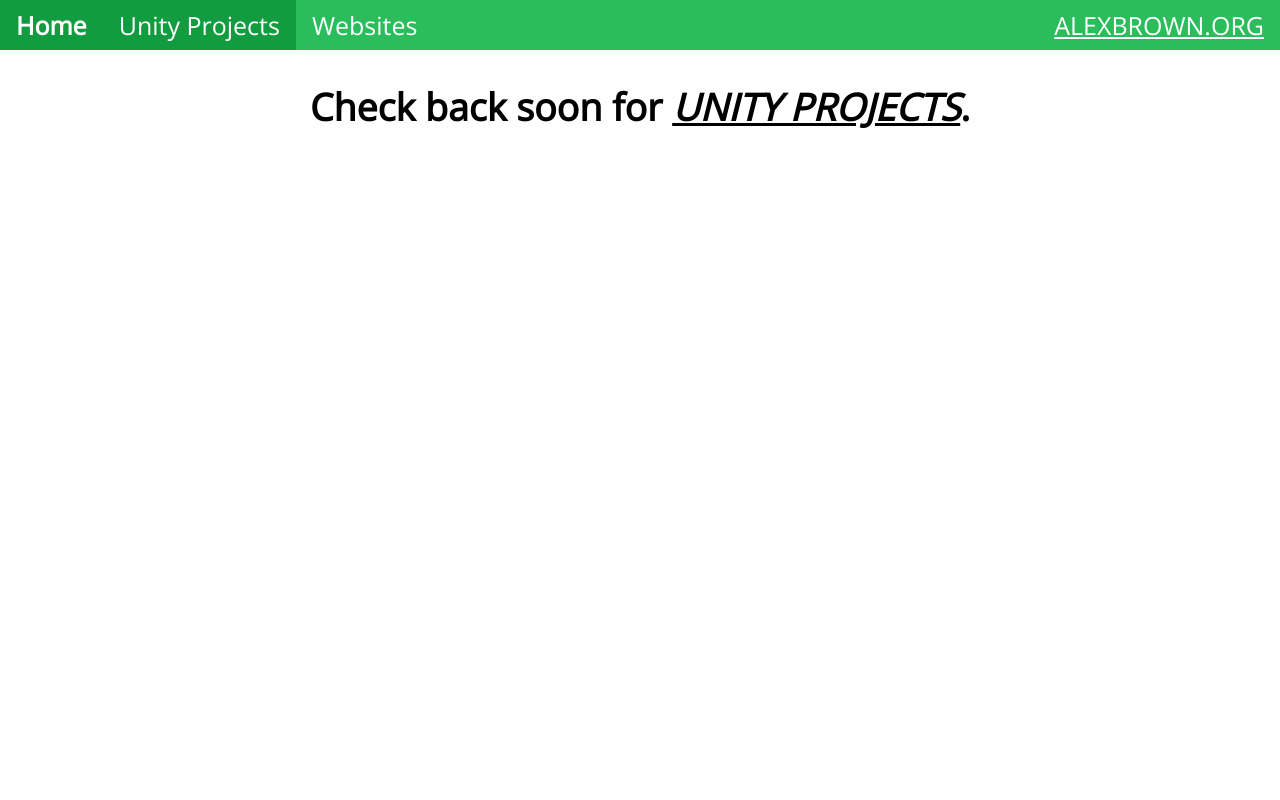
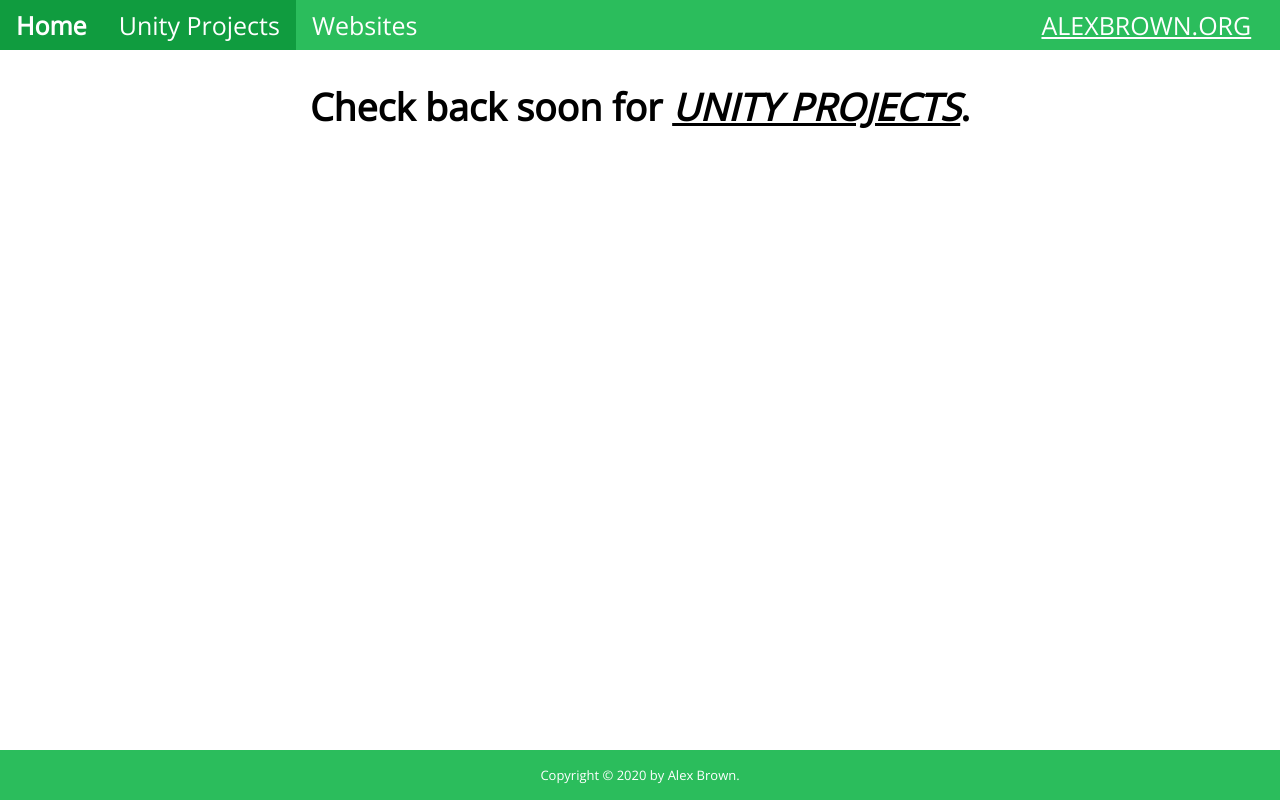
Before and after one commit to Bitmona/Bitmona.github.io, a plain HTML site: page unity.html in a window 1280 px wide. Drawn offline with nearby package versions, Linux system fonts and the light colour scheme.

Commit message:
Footer fix; final;

```diff
--- a/unity.html
+++ b/unity.html
@@ -12,8 +12,15 @@
 <style>
   @import url('https://fonts.googleapis.com/css2?family=Open+Sans&display=swap');
 
-   body {
+  html, body {
      margin: 0;
+     padding:0;
+     height: 100%;
+     overflow-x: hidden;
+   }
+   #container {
+     position: relative;
+     min-height: 100%;
    }
    html {
        font-size: 25px;
@@ -56,26 +63,42 @@ margin: 0;
 
 float: none;
 }
+section {
 
+   padding-bottom:60px;
+}
+
+footer {
+     position: absolute;
+
+      bottom:0;
+      width: 100%;
+      height: 50px;
+      background: #2bbd5c;
+      text-align: center;
+    line-height: 50px;
+      color: white;
+  font-size: small;
+    }
 
 </style>
 </head>
     <body>
-
+  <div id="container">
     <ul class="te" id="tes">
         <li class="ch" onclick="home()" style="float: left;"><a  class="as" id="home">Home</a></li>
         <li class="ch"  onclick="unity()" style="float: left; background-color: #109c3f;"><a class="as" id="unity">Unity Projects</a></li>
         <li class="ch"  onclick="web()" style="float: left;"><a class="as" id="web">Websites</a></li>
-        <li class="cha" id="cha" style="float: right;"><a href="https://alexbrown.org">ALEXBROWN.ORG</a></li>
+        <li class="cha" id="cha" style="float: right; padding-right: 1%;"><a href="https://alexbrown.org">ALEXBROWN.ORG</a></li>
 
 
 </ul>
 <section id="section">
     <h1 style='text-align: center;'>Check back soon for <em style='text-decoration: underline;'>UNITY PROJECTS</em>.</h1>
-
 </section>
 
-
+<footer>Copyright © 2020 by Alex Brown.</footer>
+</div>
 <script>
 
 
```
Also changed, not shown: index.html (+19 -12 lines), web.html (+28 -5 lines).
